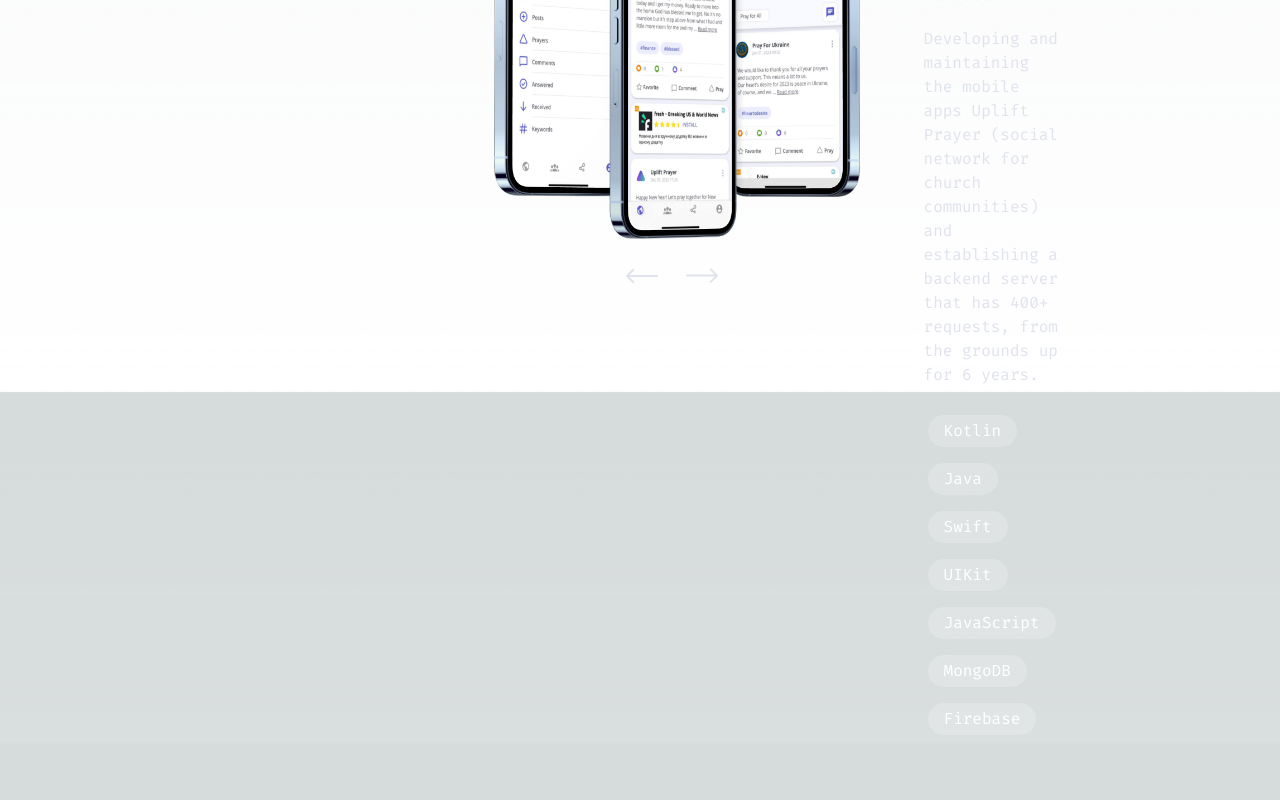
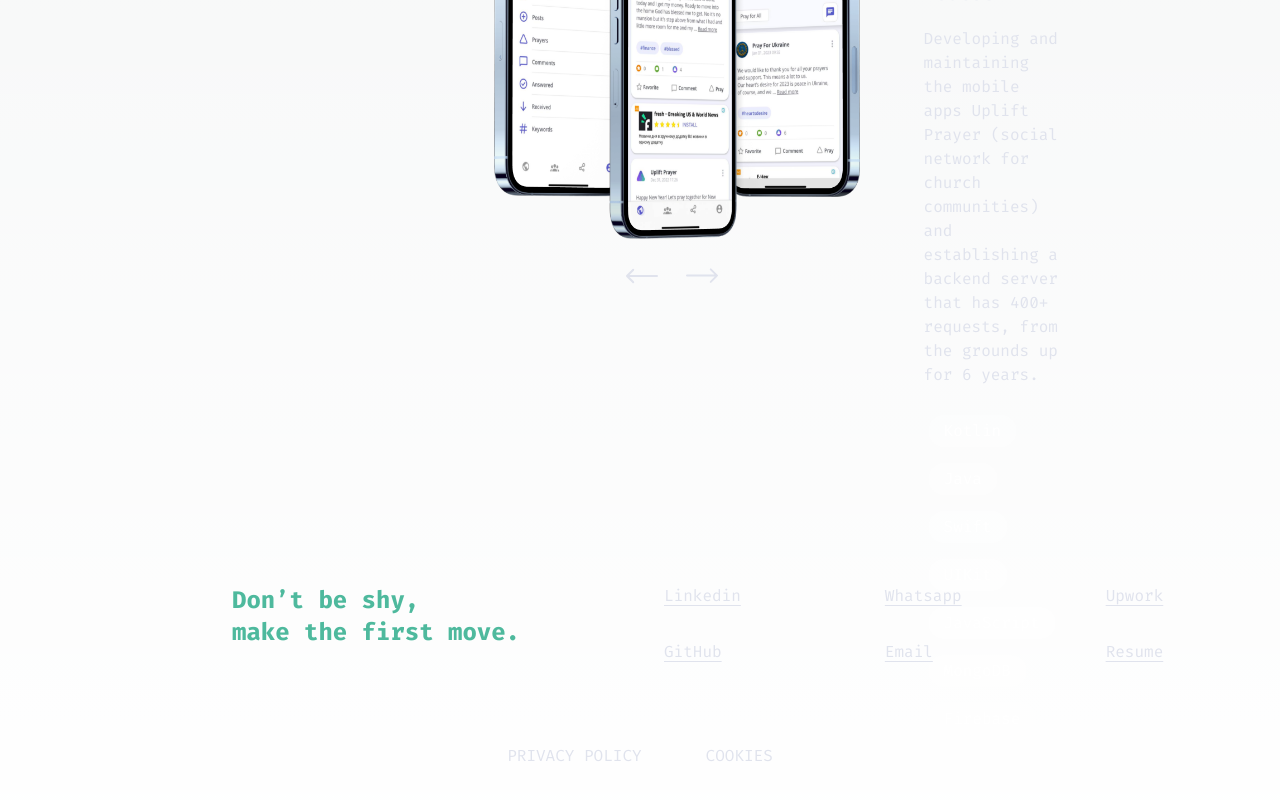
Before and after one commit to Ninise/nikita_website_v2, a Next.js app: page / in a window 1280 px wide. Shown: the part 4175-4975 px from the top of the page. Before the commit the page ends 4918 px from the top, so only its background shows below. Built offline with nearby package versions, Linux system fonts and the light colour scheme.

Commit message:
added footer

```diff
--- a/src/app/page.tsx
+++ b/src/app/page.tsx
@@ -4,6 +4,7 @@ import { HomeAbout } from '../components/home/HomeAbout';
 import { HomeSkills } from '../components/home/HomeSkills';
 import { HomeExperience } from '../components/home/HomeExperience';
 import { HomePortfolio } from '../components/home/HomoPortfolio';
+import { HomeFooter } from '../components/home/HomeFooter';
 
 export default function Home() {
   return (
@@ -16,6 +17,7 @@ export default function Home() {
         <HomeSkills />
         <HomeExperience />
         <HomePortfolio />
+        <HomeFooter />
       </main>
     </div>
   );
--- /dev/null
+++ b/src/components/home/HomeFooter.tsx
@@ -0,0 +1,70 @@
+export const HomeFooter = () => {
+  return (
+    <section className='grid pt-72'>
+      <div className='w-9/12 justify-self-center max-xl:w-11/12'>
+        <div className='flex flex-col gap-y-8'>
+          <div className='flex max-xl:flex-col flex-row justify-between justify-self-center space-x-36 max-xl:space-x-0'>
+            <h2 className='min-w-max text-green text-2xl font-bold max-xl:pb-16'>
+              Don’t be shy, <br /> make the first move.
+            </h2>
+            <div className='flex flex-col gap-y-8'>
+              <a
+                href='https://www.linkedin.com/in/ninise/'
+                className='text-base text-dark-white underline underline-offset-4'>
+                Linkedin
+              </a>
+
+              <a
+                href='https://github.com/ninise'
+                className='text-base text-dark-white underline underline-offset-4'>
+                GitHub
+              </a>
+            </div>
+
+            <div className='flex flex-col gap-y-8'>
+              <a
+                href='linked'
+                className='text-base text-dark-white underline underline-offset-4'>
+                Whatsapp
+              </a>
+
+              <a
+                href='linked'
+                className='text-base text-dark-white underline underline-offset-4'>
+                Email
+              </a>
+            </div>
+
+            <div className='flex flex-col gap-y-8'>
+              <a
+                href='https://www.upwork.com/freelancers/~01890cef721cd87654'
+                className='text-base text-dark-white underline underline-offset-4'>
+                Upwork
+              </a>
+
+              <a
+                href='linked'
+                className='text-base text-dark-white underline underline-offset-4'>
+                Resume
+              </a>
+            </div>
+          </div>
+
+          <div className='flex flex-row justify-center gap-x-16 mt-12'>
+            <a
+              href='privacy'
+              className='text-base text-dark-white'>
+              PRIVACY POLICY
+            </a>
+
+            <a
+              href='privacy'
+              className='text-base text-dark-white'>
+              COOKIES
+            </a>
+          </div>
+        </div>
+      </div>
+    </section>
+  );
+};
```
